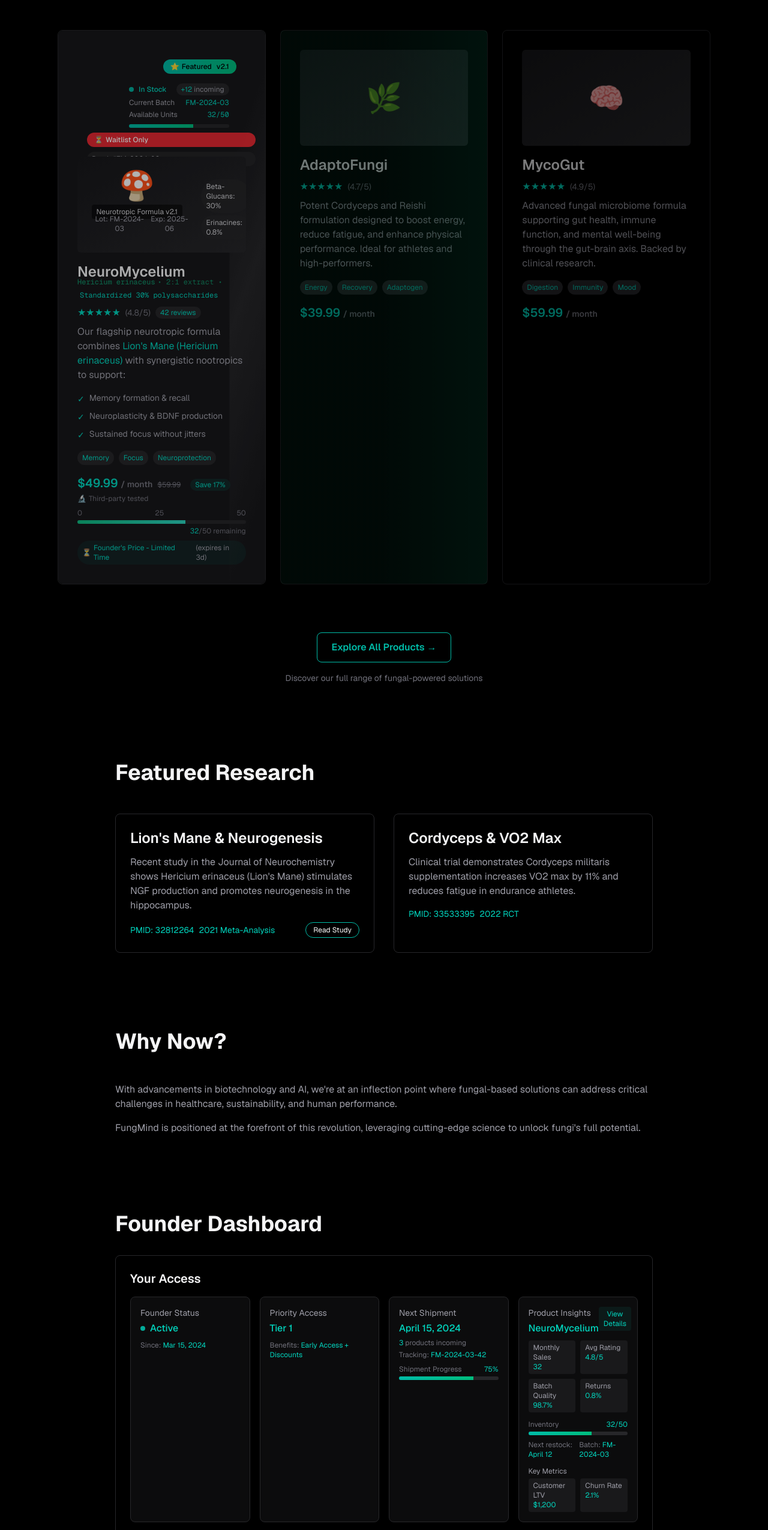
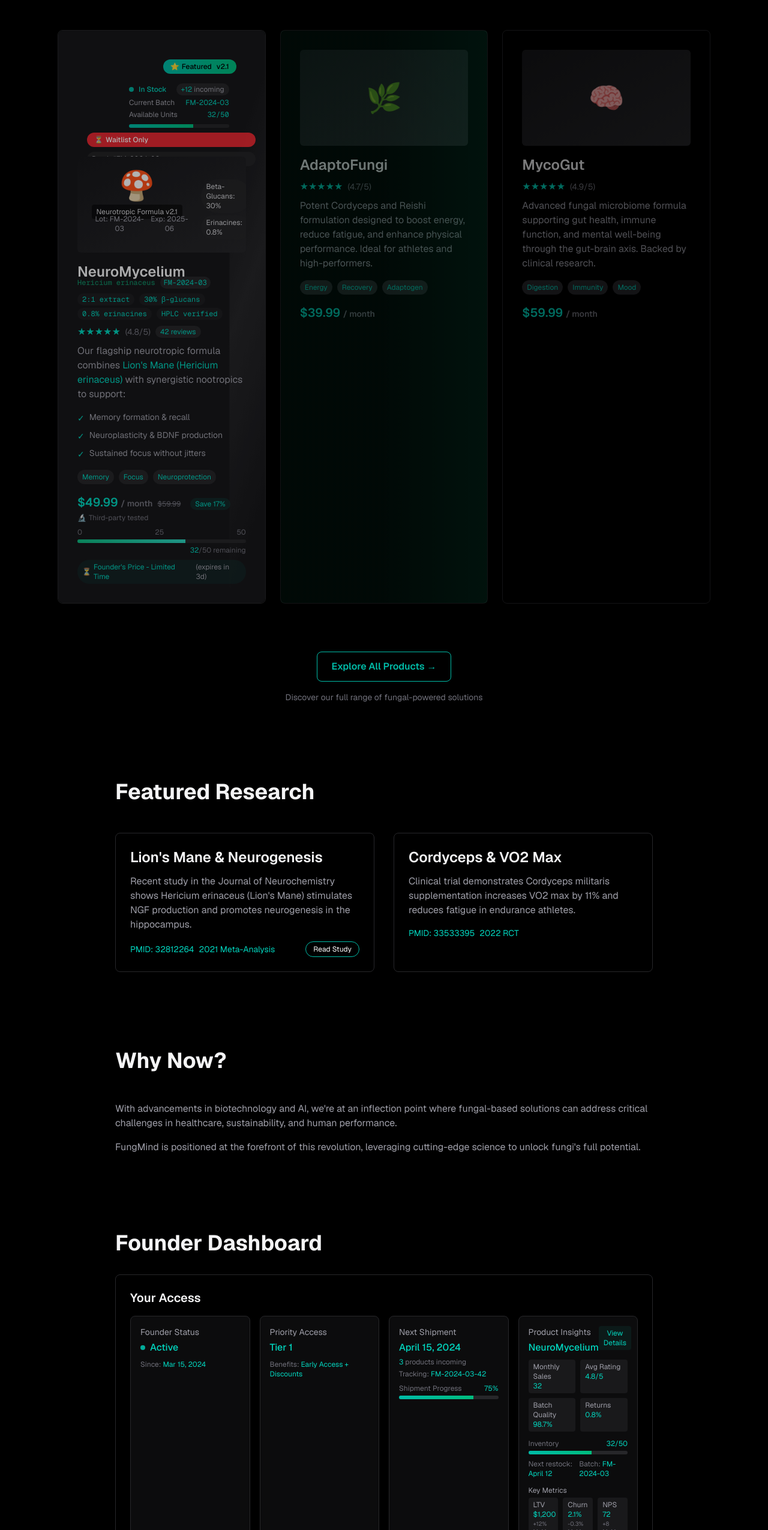
Before and after one commit to M4G3LL4N0/FungMind, a Next.js app: page / in a window 1280 px wide. Shown: the part 1039-3589 px from the top of the page at 60% size. Built offline with nearby package versions, Linux system fonts and the light colour scheme.

Commit message:
feat: Enhance product cards and dashboard with detailed metrics and scientific info
Co-authored-by: aider (openrouter/deepseek/deepseek-chat) <aider@aider.chat>

```diff
--- a/src/app/globals.css
+++ b/src/app/globals.css
@@ -191,8 +191,25 @@ body {
   color: rgba(156, 163, 175, 0.8);
   margin-top: 0.5rem;
   display: grid;
-  grid-template-columns: repeat(2, 1fr);
+  grid-template-columns: repeat(3, 1fr);
   gap: 0.5rem;
+}
+
+.product-card .compound-detail {
+  display: flex;
+  flex-direction: column;
+  gap: 0.1rem;
+}
+
+.product-card .compound-detail .label {
+  font-size: 0.6rem;
+  color: rgba(16, 185, 129, 0.6);
+}
+
+.product-card .compound-detail .value {
+  font-family: var(--font-mono);
+  font-size: 0.7rem;
+  color: rgba(255, 255, 255, 0.9);
 }
 
 .product-card .compound-detail {
--- a/src/app/page.tsx
+++ b/src/app/page.tsx
@@ -147,8 +147,26 @@ export default function Home() {
               </div>
               <h3 className="text-2xl font-semibold text-zinc-100 mb-0">NeuroMycelium</h3>
               <div className="scientific-name">
-                <span className="font-medium">Hericium erinaceus</span> • 2:1 extract •
-                <span className="ml-1 text-teal-400">Standardized 30% polysaccharides</span>
+                <div className="flex items-center gap-2">
+                  <span className="font-medium">Hericium erinaceus</span>
+                  <span className="text-xs bg-zinc-800 text-teal-400 px-1.5 py-0.5 rounded-full">
+                    FM-2024-03
+                  </span>
+                </div>
+                <div className="flex flex-wrap items-center gap-x-2 gap-y-1 mt-1">
+                  <span className="text-xs bg-zinc-800/50 text-teal-400 px-2 py-0.5 rounded-full flex items-center gap-1">
+                    <span>2:1 extract</span>
+                  </span>
+                  <span className="text-xs bg-zinc-800/50 text-teal-400 px-2 py-0.5 rounded-full flex items-center gap-1">
+                    <span>30% β-glucans</span>
+                  </span>
+                  <span className="text-xs bg-zinc-800/50 text-teal-400 px-2 py-0.5 rounded-full flex items-center gap-1">
+                    <span>0.8% erinacines</span>
+                  </span>
+                  <span className="text-xs bg-zinc-800/50 text-teal-400 px-2 py-0.5 rounded-full flex items-center gap-1">
+                    <span>HPLC verified</span>
+                  </span>
+                </div>
               </div>
               <div className="flex items-center gap-2 mb-2">
                 <div className="flex text-teal-400">
@@ -445,15 +463,25 @@ export default function Home() {
                 </div>
                 <div className="mt-3">
                   <div className="text-xs text-zinc-400 mb-1">Key Metrics</div>
-                  <div className="grid grid-cols-2 gap-2">
+                  <div className="grid grid-cols-3 gap-2">
                     <div className="text-xs bg-zinc-800/50 px-2 py-1 rounded">
-                      <div className="text-zinc-400">Customer LTV</div>
+                      <div className="text-zinc-400">LTV</div>
                       <div className="text-teal-400">$1,200</div>
+                      <div className="text-[0.6rem] text-zinc-500 mt-0.5">+12% MoM</div>
                     </div>
                     <div className="text-xs bg-zinc-800/50 px-2 py-1 rounded">
-                      <div className="text-zinc-400">Churn Rate</div>
+                      <div className="text-zinc-400">Churn</div>
                       <div className="text-teal-400">2.1%</div>
+                      <div className="text-[0.6rem] text-zinc-500 mt-0.5">-0.3% MoM</div>
                     </div>
+                    <div className="text-xs bg-zinc-800/50 px-2 py-1 rounded">
+                      <div className="text-zinc-400">NPS</div>
+                      <div className="text-teal-400">72</div>
+                      <div className="text-[0.6rem] text-zinc-500 mt-0.5">+8 MoM</div>
+                    </div>
+                  </div>
+                  <div className="mt-2 text-xs text-zinc-500">
+                    <span className="text-teal-400">Last updated:</span> 2 hours ago
                   </div>
                 </div>
               </div>
```
